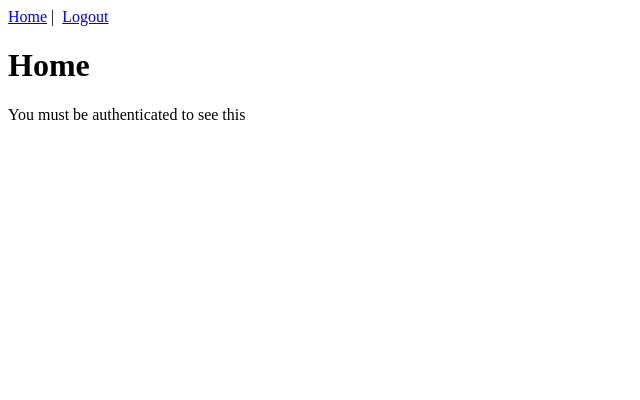
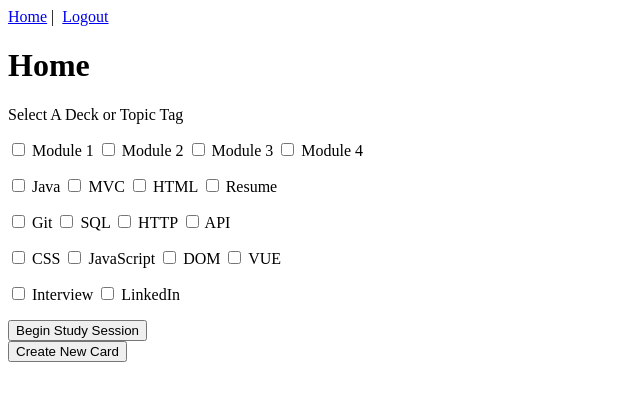
Before and after one commit to JayH98/That-Flippin-App-Flaschards-Full-Stack-techelevator-cle-jan-2022-java-student-pairs-final-capstone, a Vue app in the folder capstone/vue/: page / in a window 1280 px wide. Shown: the top 400 px of the page, without its empty margins (0-640 px from the left). Built offline with nearby package versions, Linux system fonts and the light colour scheme; sample sign-in values are in the browser's storage.

Commit message:
Button button, who has the button?

```diff
--- a/capstone/vue/src/views/Home.vue
+++ b/capstone/vue/src/views/Home.vue
@@ -1,12 +1,86 @@
 <template>
   <div class="home">
     <h1>Home</h1>
-    <p>You must be authenticated to see this</p>
+    <p>Select A Deck or Topic Tag</p>
+
+    <input type="checkbox" id="module1" value="module1" />
+    <label for="module1"> Module 1 </label>
+    <input type="checkbox" id="module2" value="module2" />
+    <label for="module2"> Module 2 </label>
+    <input type="checkbox" id="module3" value="module3" />
+    <label for="module3"> Module 3 </label>
+    <input type="checkbox" id="module4" value="module4" />
+    <label for="module4"> Module 4 </label>
+
+    <p>
+      <input type="checkbox" id="java" value="java" />
+      <label for="java"> Java </label>
+      <input type="checkbox" id="mvc" value="mvc" />
+      <label for="mvc"> MVC </label>
+      <input type="checkbox" id="html" value="html" />
+      <label for="html"> HTML </label>
+      <input type="checkbox" id="resume" value="resume" />
+      <label for="resume"> Resume </label>
+    </p>
+
+    <p>
+      <input type="checkbox" id="git" value="git" />
+      <label for="git"> Git </label>
+      <input type="checkbox" id="sql" value="sql" />
+      <label for="sql"> SQL </label>
+      <input type="checkbox" id="http" value="http" />
+      <label for="http"> HTTP </label>
+      <input type="checkbox" id="api" value="api" />
+      <label for="api"> API </label>
+    </p>
+
+    <p>
+
+      <input type="checkbox" id="css" value="css" />
+      <label for="css"> CSS </label>
+      <input type="checkbox" id="javascript" value="javascript" />
+      <label for="javascript"> JavaScript </label>
+      <input type="checkbox" id="dom" value="dom" />
+      <label for="dom"> DOM </label>
+      <input type="checkbox" id="vue" value="vue" />
+      <label for="vue"> VUE </label>
+    </p>
+
+    <p>
+      <input type="checkbox" id="interview" value="interview" />
+      <label for="interview"> Interview </label>
+      <input type="checkbox" id="LinkedIn" value="LinkedIn" />
+      <label for="LinkedIn"> LinkedIn </label>
+    </p>
+
+    <!-- When a new tag is added, should a new button be added?  Or should it just be forced
+    into a specific module? -->
+
+    <!-- needs v-bind to tie to the modules selected in the store -->
+
+    <section>
+      <button id="beginStudy" type="button">Begin Study Session</button>
+    </section>
+
+    <section>
+      <button id="createCard" type="button">Create New Card</button>
+
+      <!-- Create New Card needs v-bind and logic to add a new card to the selected module.
+ crossover with Study Session would be perfect on this occasion -->
+    </section>
   </div>
 </template>
 
 <script>
 export default {
-  name: "home"
+  name: "home",
+
+  // Created methods section in case needed later
+  // methods:(){
+  // },
+
+  // computed section for retrieving/adding cards
+  // computed:() {
+  // },
 };
 </script>
```
